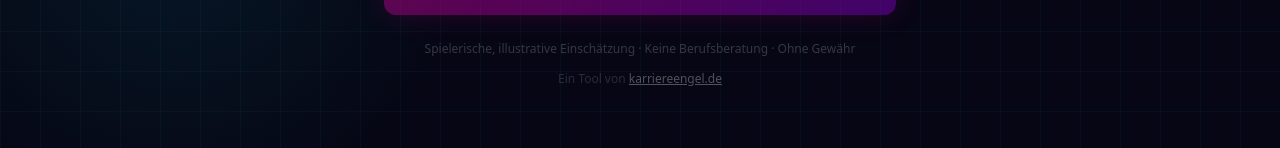
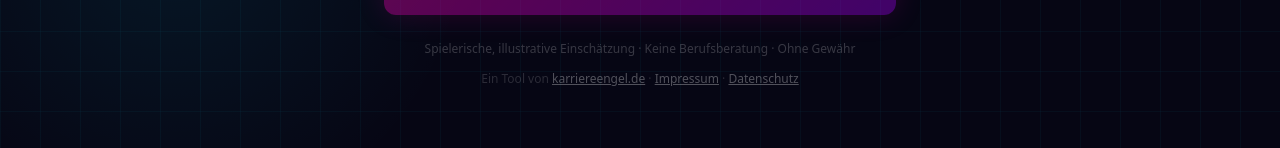
Before and after one commit to arzalpha/ersetzt-mich-ki, a Next.js app: page / in a window 1280 px wide. Shown: the part 729-877 px from the top of the page. Built offline with nearby package versions, Linux system fonts and the light colour scheme.

Commit message:
fix: Impressum + Datenschutz-Links auf Landing Page ergänzt

```diff
--- a/src/app/page.tsx
+++ b/src/app/page.tsx
@@ -154,6 +154,10 @@ export default function Home() {
             className="underline transition hover:opacity-60" style={{ color: 'rgba(255,255,255,0.3)' }}>
             karriereengel.de
           </a>
+          {' · '}
+          <a href="/impressum" className="underline transition hover:opacity-60" style={{ color: 'rgba(255,255,255,0.3)' }}>Impressum</a>
+          {' · '}
+          <a href="/datenschutz" className="underline transition hover:opacity-60" style={{ color: 'rgba(255,255,255,0.3)' }}>Datenschutz</a>
         </p>
       </div>
     </main>
```
